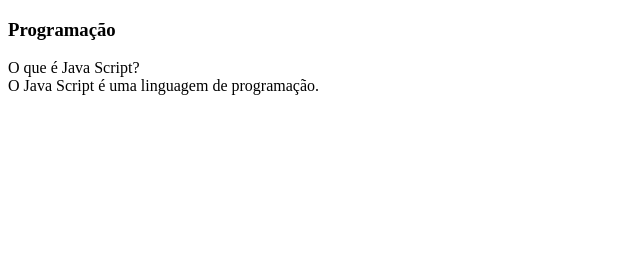
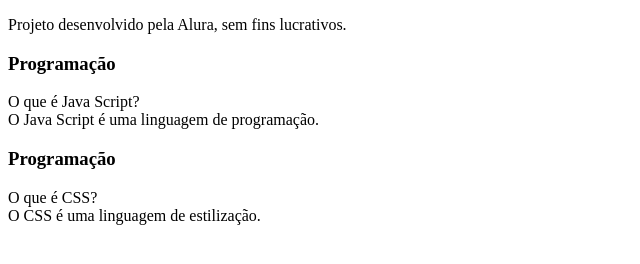
Before and after one commit to belly0309/Flashcard, a plain HTML site: page index.html in a window 1280 px wide. Shown: the whole page, without its empty margins (0-640 px from the left). Drawn offline with Linux system fonts and the light colour scheme.

Commit message:
Update index.html

```diff
--- a/index.html
+++ b/index.html
@@ -6,6 +6,12 @@
    <title>Flashcard</title>
 </head>
 <body>
+    <main>
+
+    </main>
+    <footer>
+        <p>Projeto desenvolvido pela Alura, sem fins lucrativos.</p>
+    </footer>
 
 </body>
 </html>
@@ -25,3 +31,16 @@ O que é Java Script?
 <div class="cartao__conteudo__resposta">
 O Java Script é uma linguagem de programação.
 </div>
+
+<article class="cartao">
+        <div class="cartao__conteudo">
+                <h3> Programação </h3>
+                      <div class="cartao__conteudo__pergunta">
+                            O que é CSS?
+                        </div>
+                       <div class="cartao__conteudo__resposta">
+                            O CSS é uma linguagem de estilização.
+                         </div>
+                        </div>
+
+         </article>
```
